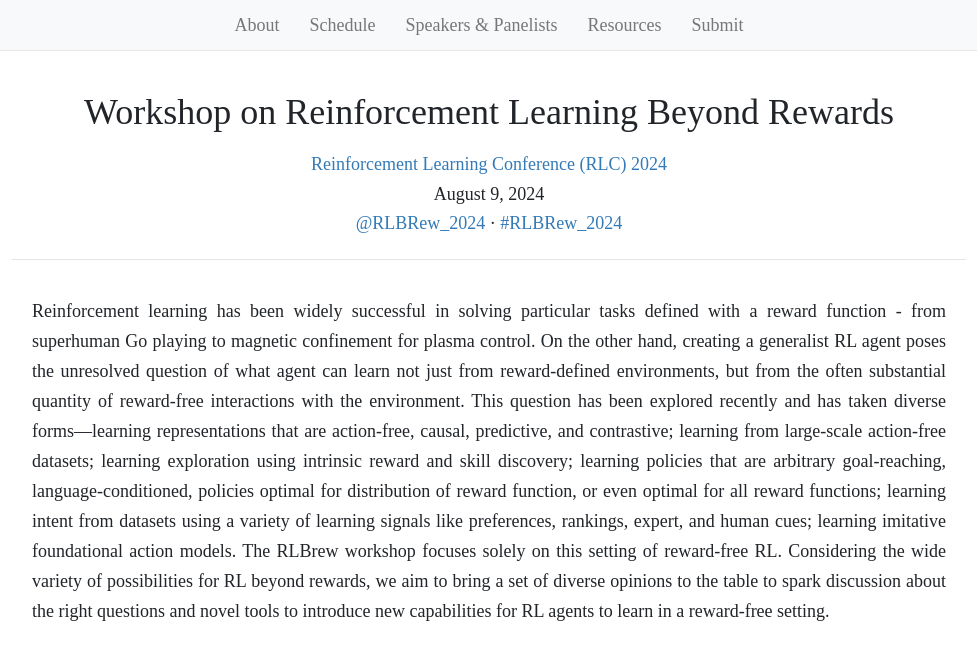
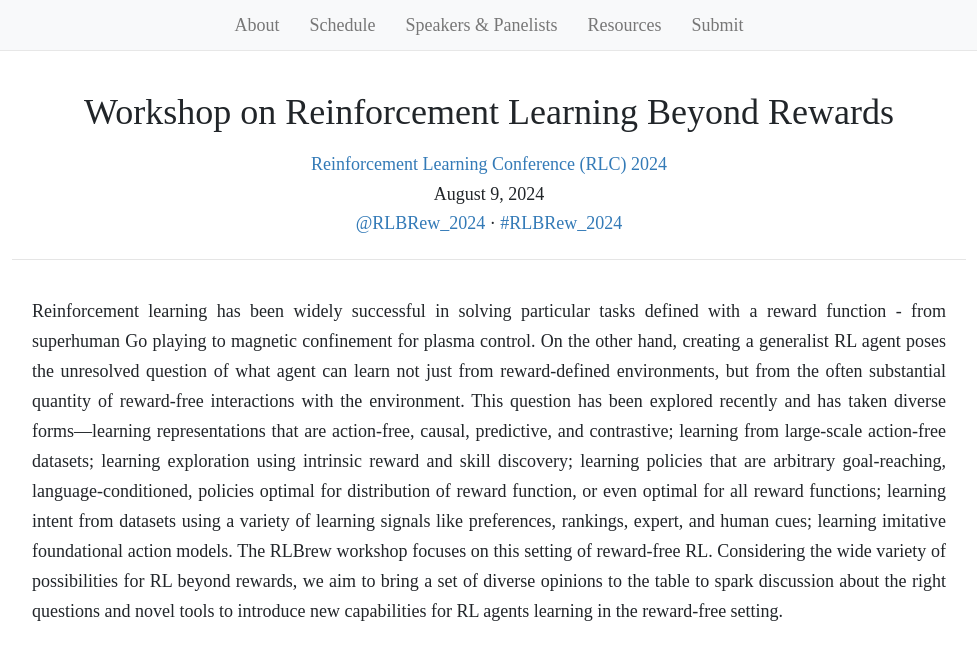
Before and after one commit to rlbrew-workshop/rlbrew-workshop.github.io, a Jekyll site: the page built from index.html, in a window 1280 px wide, cut to the strip 0-646 px from the top of the page. Shown: the whole strip, without its empty margins (151-1128 px from the left). Built offline with Jekyll 4.4.1, drawn with Linux system fonts in a browser that asks for light colours; nearby versions of some CDN libraries.

Commit message:
Update index.html

```diff
--- a/index.html
+++ b/index.html
@@ -10,7 +10,7 @@
 <div class="row">
 
 <p>
-	Reinforcement learning has been widely successful in solving particular tasks defined with a reward function - from superhuman Go playing to magnetic confinement for plasma control. On the other hand, creating a generalist RL agent poses the unresolved question of what agent can learn not just from reward-defined environments, but from the often substantial quantity of reward-free interactions with the environment. This question has been explored recently and has taken diverse forms—learning representations that are action-free, causal, predictive, and contrastive; learning from large-scale action-free datasets; learning exploration using intrinsic reward and skill discovery; learning policies that are arbitrary goal-reaching, language-conditioned, policies optimal for distribution of reward function, or even optimal for all reward functions; learning intent from datasets using a variety of learning signals like preferences, rankings, expert, and human cues; learning imitative foundational action models. The RLBrew workshop focuses solely on this setting of reward-free RL. Considering the wide variety of possibilities for RL beyond rewards, we aim to bring a set of diverse opinions to the table to spark discussion about the right questions and novel tools to introduce new capabilities for RL agents to learn in a reward-free setting.
+	Reinforcement learning has been widely successful in solving particular tasks defined with a reward function - from superhuman Go playing to magnetic confinement for plasma control. On the other hand, creating a generalist RL agent poses the unresolved question of what agent can learn not just from reward-defined environments, but from the often substantial quantity of reward-free interactions with the environment. This question has been explored recently and has taken diverse forms—learning representations that are action-free, causal, predictive, and contrastive; learning from large-scale action-free datasets; learning exploration using intrinsic reward and skill discovery; learning policies that are arbitrary goal-reaching, language-conditioned, policies optimal for distribution of reward function, or even optimal for all reward functions; learning intent from datasets using a variety of learning signals like preferences, rankings, expert, and human cues; learning imitative foundational action models. The RLBrew workshop focuses on this setting of reward-free RL. Considering the wide variety of possibilities for RL beyond rewards, we aim to bring a set of diverse opinions to the table to spark discussion about the right questions and novel tools to introduce new capabilities for RL agents learning in the reward-free setting.
 </p>
 
 
```
